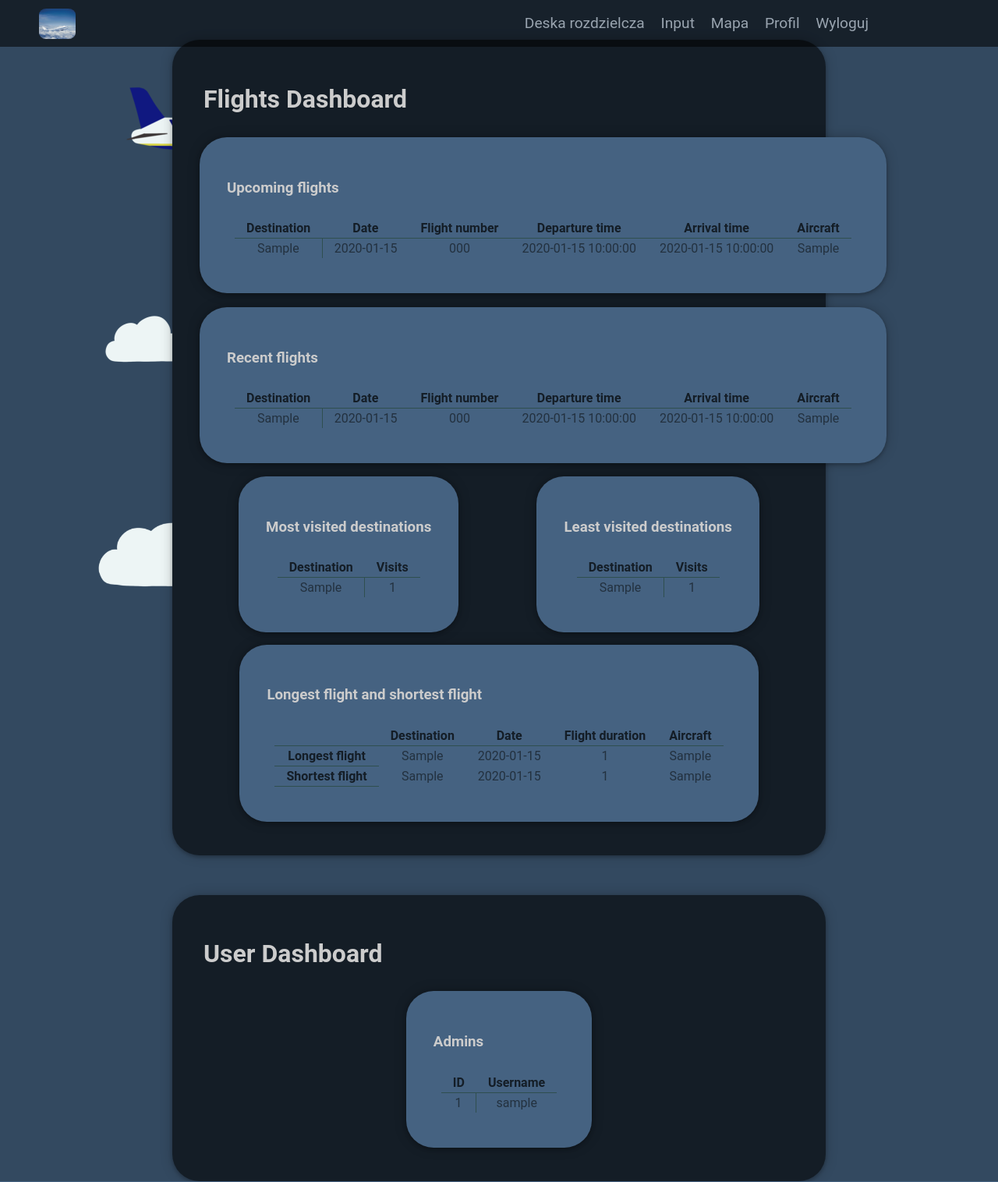
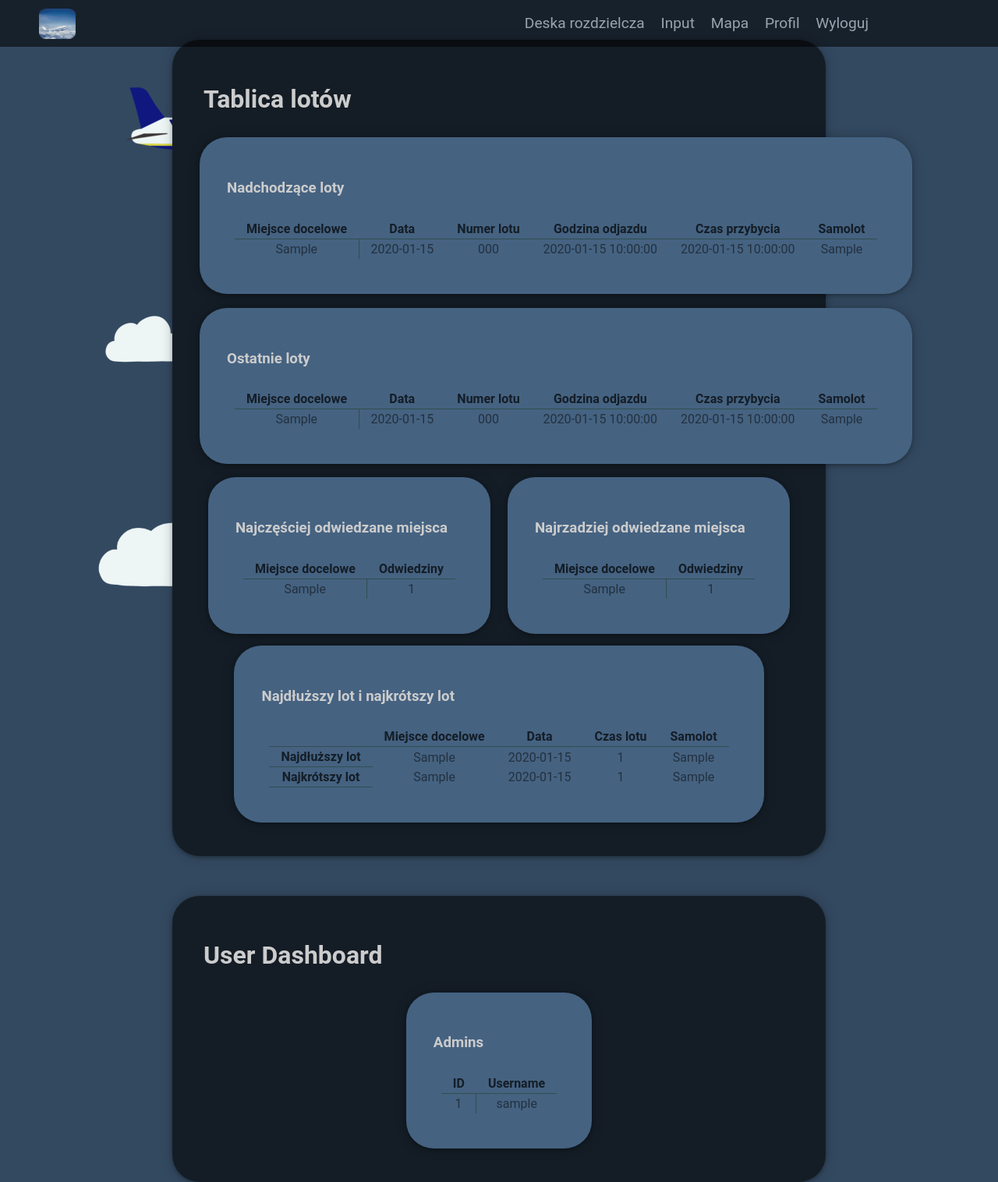
Before and after one commit to mandjevant/flightTracker, a Flask app: page /dashboard in a window 1280 px wide. Shown: the whole page at 78% size. Run offline with Flask 2, Linux system fonts and the light colour scheme; a user stored in the database is signed in; tables that the repository leaves empty hold one stand-in row (values such as "Sample post").

Commit message:
Add polish to dashboard template

```diff
--- a/app/templates/dashboard.html
+++ b/app/templates/dashboard.html
@@ -9,25 +9,25 @@
 {% endblock %}
 
 {% block title %}
-<title>Dashboard</title>
+<title>{{ "Dashboard" if current_user.language == "english" else "Deska rozdzielcza" }}</title>
 {% endblock %}
 
 {% block content %}
 <div class="container">
-<h1>Flights Dashboard</h1>
+<h1>{{ "Flights Dashboard" if current_user.language == "english" else "Tablica lotów" }}</h1>
 
 {% if coming_flights %}
     <div class="invisible-fullwidth">
         <div class="sub-container" id="center-in-invisible-div">
-            <h3>Upcoming flights</h3>
+            <h3>{{ "Upcoming flights" if current_user.language == "english" else "Nadchodzące loty" }}</h3>
             <table class="coming_flights">
                 <tr class="col_names">
-                    <th>Destination</th>
-                    <th>Date</th>
-                    <th>Flight number</th>
-                    <th>Departure time</th>
-                    <th>Arrival time</th>
-                    <th>Aircraft</th>
+                    <th>{{ "Destination" if current_user.language == "english" else "Miejsce docelowe"}}</th>
+                    <th>{{ "Date" if current_user.language == "english" else "Data"}}</th>
+                    <th>{{ "Flight number" if current_user.language == "english" else "Numer lotu"}}</th>
+                    <th>{{ "Departure time" if current_user.language == "english" else "Godzina odjazdu"}}</th>
+                    <th>{{ "Arrival time" if current_user.language == "english" else "Czas przybycia"}}</th>
+                    <th>{{ "Aircraft" if current_user.language == "english" else "Samolot"}}</th>
                 </tr>
                 {% for row in coming_flights %}
                     <tr class="col_values">
@@ -47,15 +47,15 @@
 {% if recently_visited %}
     <div class="invisible-fullwidth">
         <div class="sub-container" id="center-in-invisible-div">
-            <h3>Recent flights</h3>
+            <h3>{{ "Recent flights" if current_user.language == "english" else "Ostatnie loty" }}</h3>
             <table class="recently_visited">
                 <tr class="col_names">
-                    <th>Destination</th>
-                    <th>Date</th>
-                    <th>Flight number</th>
-                    <th>Departure time</th>
-                    <th>Arrival time</th>
-                    <th>Aircraft</th>
+                    <th>{{ "Destination" if current_user.language == "english" else "Miejsce docelowe"}}</th>
+                    <th>{{ "Date" if current_user.language == "english" else "Data"}}</th>
+                    <th>{{ "Flight number" if current_user.language == "english" else "Numer lotu"}}</th>
+                    <th>{{ "Departure time" if current_user.language == "english" else "Godzina odjazdu"}}</th>
+                    <th>{{ "Arrival time" if current_user.language == "english" else "Czas przybycia"}}</th>
+                    <th>{{ "Aircraft" if current_user.language == "english" else "Samolot"}}</th>
                 </tr>
                 {% for row in recently_visited %}
                     <tr class="col_values">
@@ -74,11 +74,12 @@
 
 {% if most_visisted %}
     <div class="sub-container">
-        <h3>Most visited destinations</h3>
+        <h3>{{ "Most visited destinations"
+        if current_user.language == "english" else "Najczęściej odwiedzane miejsca" }}</h3>
         <table class="most_visisted">
             <tr class="col_names">
-                <th>Destination</th>
-                <th>Visits</th>
+                <th>{{ "Destination" if current_user.language == "english" else "Miejsce docelowe"}}</th>
+                <th>{{ "Visits" if current_user.language == "english" else "Odwiedziny"}}</th>
             </tr>
             {% for row in most_visisted %}
                 <tr class="col_values">
@@ -92,11 +93,12 @@
 
 {% if least_visited %}
     <div class="sub-container">
-        <h3>Least visited destinations</h3>
+        <h3>{{ "Least visited destinations"
+        if current_user.language == "english" else "Najrzadziej odwiedzane miejsca" }}</h3>
         <table class="least_visited">
             <tr class="col_names">
-                <th>Destination</th>
-                <th>Visits</th>
+                <th>{{ "Destination" if current_user.language == "english" else "Miejsce docelowe"}}</th>
+                <th>{{ "Visits" if current_user.language == "english" else "Odwiedziny"}}</th>
             </tr>
             {% for row in least_visited %}
                 <tr class="col_values">
@@ -111,24 +113,25 @@
 {% if longest_flight or shortest_flight %}
     <div class="sub-container">
         {% if longest_flight and shortest_flight %}
-            <h3>Longest flight and shortest flight</h3>
+            <h3>{{ "Longest flight and shortest flight"
+            if current_user.language == "english" else "Najdłuższy lot i najkrótszy lot" }}</h3>
         {% elif not shortest_flight %}
-            <h3>Longest flight</h3>
+            <h3>{{ "Longest flight" if current_user.language == "english" else "Najdłuższy lot" }}</h3>
         {% else %}
-            <h3>Shortest flight</h3>
+            <h3>{{ "Shortest flight" if current_user.language == "english" else "Najkrótszy lot" }}</h3>
         {% endif %}
 
         <table>
             <tr class="col_names">
                 <th></th>
-                <th>Destination</th>
-                <th>Date</th>
-                <th>Flight duration</th>
-                <th>Aircraft</th>
+                <th>{{ "Destination" if current_user.language == "english" else "Miejsce docelowe"}}</th>
+                <th>{{ "Date" if current_user.language == "english" else "Data"}}</th>
+                <th>{{ "Flight duration" if current_user.language == "english" else "Czas lotu"}}</th>
+                <th>{{ "Aircraft" if current_user.language == "english" else "Samolot"}}</th>
             </tr>
             {% if longest_flight %}
                 <tr>
-                    <th>Longest flight</th>
+                    <th>{{ "Longest flight" if current_user.language == "english" else "Najdłuższy lot" }}</th>
                     <td>{{ longest_flight[0]["flight_to"] }}</td>
                     <td>{{ longest_flight[0]["date"] }}</td>
                     <td>{{ longest_flight[0]["flight_time"] }}</td>
@@ -141,7 +144,7 @@
 
             {% if shortest_flight %}
                 <tr>
-                    <th>Shortest flight</th>
+                    <th>{{ "Shortest flight" if current_user.language == "english" else "Najkrótszy lot" }}</th>
                     <td>{{ shortest_flight[0]["flight_to"] }}</td>
                     <td>{{ shortest_flight[0]["date"] }}</td>
                     <td>{{ shortest_flight[0]["flight_time"] }}</td>
```
